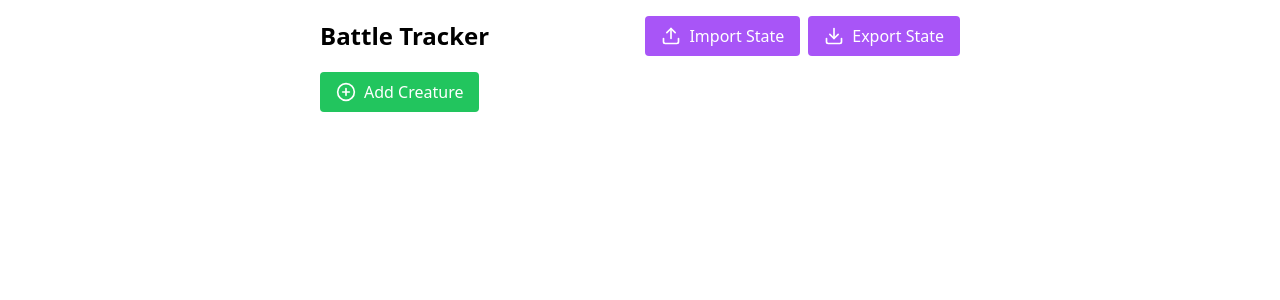
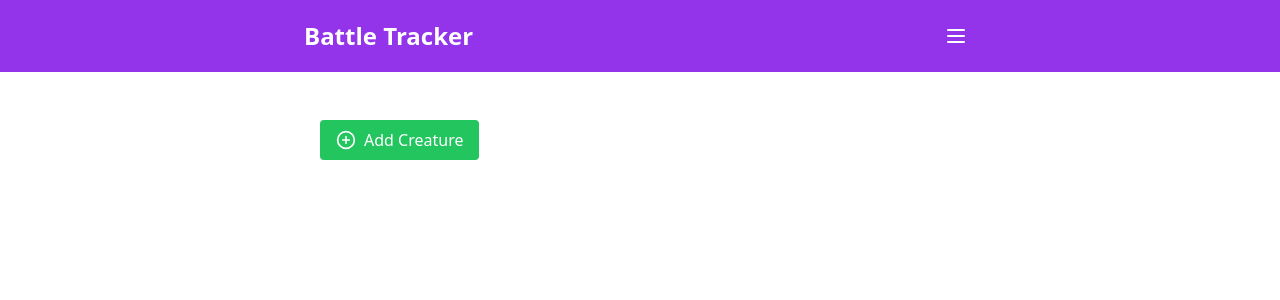
Before and after one commit to thomcz/PAPBattleTracker, a Next.js app: page / in a window 1280 px wide. Shown: the top 300 px of the page. Built offline with nearby package versions, Linux system fonts and the light colour scheme.

Commit message:
add navigation bar

```diff
--- a/src/app/components/BattleTracker.tsx
+++ b/src/app/components/BattleTracker.tsx
@@ -1,7 +1,8 @@
 "use client";
 import React, {useCallback, useState} from 'react';
 import {Creature, LogEntry} from "@/app/types/battles";
-import {Download, PlusCircle, Upload} from 'lucide-react';
+import {PlusCircle} from 'lucide-react';
+import NavigationBar from './NavigationBar';
 import {exportBattleState, importBattleState} from '@/app/services/battleStateService';
 import CombatControls from './BattleTracker/CombatControls';
 import CreatureList from './BattleTracker/CreatureList';
@@ -211,10 +212,7 @@ const BattleTracker: React.FC = () => {
 
 
     return (
-        <div className="p-4 max-w-2xl mx-auto">
-            <div className="flex justify-between items-center mb-4">
-                <h1 className="text-2xl font-bold">Battle Tracker</h1>
-                <div className="flex gap-2">
+        <div>
             <input
                 type="file"
                 accept=".json"
@@ -223,22 +221,12 @@ const BattleTracker: React.FC = () => {
                 id="import-state"
                 aria-label="importStateInput"
             />
-                    <label
-                        htmlFor="import-state"
-                        className="bg-purple-500 text-white px-4 py-2 rounded flex items-center gap-2 hover:bg-purple-600 cursor-pointer"
-                        aria-label="importStateButton"
-                    >
-                        <Upload className="w-5 h-5"/>
-                        Import State
-                    </label>
-                    <button
-                        onClick={exportState}
-                        className="bg-purple-500 text-white px-4 py-2 rounded flex items-center gap-2 hover:bg-purple-600"
-                        aria-label="exportStateButton"
-                    >
-                        <Download className="w-5 h-5"/>
-                        Export State
-                    </button>
+            <NavigationBar
+                onImport={() => document.getElementById('import-state')?.click()}
+                onExport={exportState}
+            />
+            <div className="p-4 max-w-2xl mx-auto">
+                <div className="flex justify-end mb-4">
                     <CombatControls
                         creatures={creatures}
                         isCombatActive={isCombatActive}
@@ -248,7 +236,6 @@ const BattleTracker: React.FC = () => {
                         pauseCombat={pauseCombat}
                         finishCombat={finishCombat}
                     />
-                </div>
                 </div>
 
                 <button
@@ -288,6 +275,7 @@ const BattleTracker: React.FC = () => {
                     targetName={creatures.find(c => c.id === targetId)?.name || ''}
                 />
             </div>
+        </div>
     );
 };
 
--- /dev/null
+++ b/src/app/components/NavigationBar.tsx
@@ -0,0 +1,58 @@
+import React from 'react';
+import { Menu, Upload, Download } from 'lucide-react';
+
+interface NavigationBarProps {
+    onImport: () => void;
+    onExport: () => void;
+}
+
+const NavigationBar: React.FC<NavigationBarProps> = ({ onImport, onExport }) => {
+    const [isSettingsOpen, setIsSettingsOpen] = React.useState(false);
+
+    return (
+        <nav className="bg-purple-600 text-white p-4 mb-4">
+            <div className="max-w-2xl mx-auto flex justify-between items-center">
+                <h1 className="text-2xl font-bold">Battle Tracker</h1>
+
+                <div className="relative">
+                    <button
+                        onClick={() => setIsSettingsOpen(!isSettingsOpen)}
+                        className="p-2 hover:bg-purple-700 rounded-full"
+                        aria-label="settingsButton"
+                    >
+                        <Menu className="w-6 h-6" />
+                    </button>
+
+                    {isSettingsOpen && (
+                        <div className="absolute right-0 mt-2 w-48 bg-white rounded-md shadow-lg py-1 text-gray-700">
+                            <button
+                                onClick={() => {
+                                    onImport();
+                                    setIsSettingsOpen(false);
+                                }}
+                                className="flex items-center gap-2 px-4 py-2 hover:bg-gray-100 w-full"
+                                aria-label="importStateMenuItem"
+                            >
+                                <Upload className="w-5 h-5" />
+                                Import State
+                            </button>
+                            <button
+                                onClick={() => {
+                                    onExport();
+                                    setIsSettingsOpen(false);
+                                }}
+                                className="flex items-center gap-2 px-4 py-2 hover:bg-gray-100 w-full"
+                                aria-label="exportStateMenuItem"
+                            >
+                                <Download className="w-5 h-5" />
+                                Export State
+                            </button>
+                        </div>
+                    )}
+                </div>
+            </div>
+        </nav>
+    );
+};
+
+export default NavigationBar;
```
Lines whose indentation alone changed are shown as unchanged.
